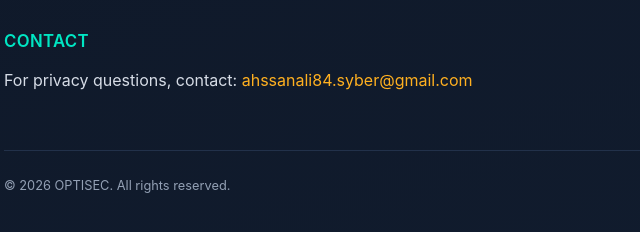
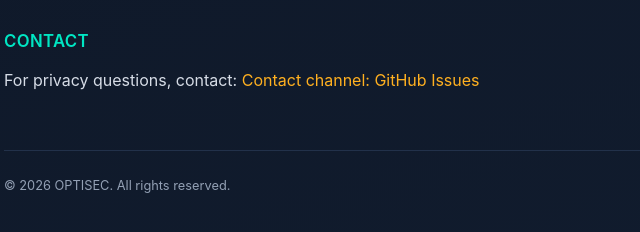
Before and after one commit to OptisecDev/optisec-privacy, a plain HTML site: page index.html in a window 1280 px wide. Shown: the part 1866-2098 px from the top of the page, 280-920 px from the left. Drawn offline with Linux system fonts and the light colour scheme.

Commit message:
chore: replace personal email with GitHub Issues contact link (#2)
Remove the personal email address (1 occurrence(s) in index.html) and link to https://github.com/OptisecDev/optisec-privacy/issues as the contact channel. No other address was added.


Claude-Session: https://claude.ai/code/session_01GYNaHkAmMnq12XN1DMr2kA

Co-authored-by: Claude Haiku 5.5 <noreply@anthropic.com>

```diff
--- a/index.html
+++ b/index.html
@@ -106,7 +106,7 @@
   <p>We may update this policy as features change. Material changes will be reflected in the "Last updated" date above.</p>
 
   <h2>Contact</h2>
-  <p>For privacy questions, contact: <a href="mailto:ahssanali84.syber@gmail.com">ahssanali84.syber@gmail.com</a></p>
+  <p>For privacy questions, contact: <a href="https://github.com/OptisecDev/optisec-privacy/issues" target="_blank" rel="noopener">Contact channel: GitHub Issues</a></p>
 
   <footer>© <span id="year"></span> OPTISEC. All rights reserved.</footer>
 </div>
```
